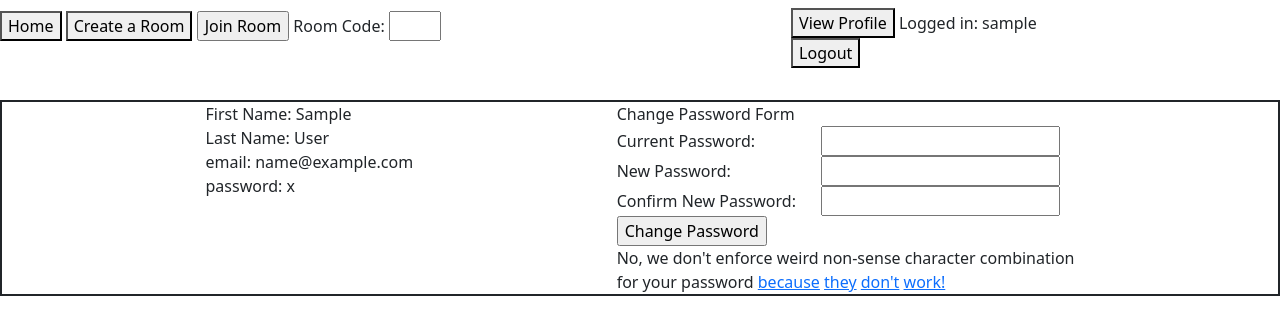
After one commit to henryh28/HackBright_Capstone, a Flask app: page /view_user_profile in a window 1280 px wide. The commit adds this page. Shown: the top 335 px of the page. Run offline with Flask 2, Linux system fonts and the light colour scheme; the visitor is signed in with stand-in values (Sample User, id 1); tables that the repository leaves empty hold one stand-in row (values such as "Sample post").

Commit message:
Implments password hashing via Bcrypt. Also user can change password. User can also view a user profile page when logged in

```diff
--- a/requirements.txt
+++ b/requirements.txt
@@ -1,9 +1,12 @@
+bcrypt==3.2.2
 blinker==1.4
 cachelib==0.6.0
 certifi==2021.10.8
+cffi==1.15.0
 charset-normalizer==2.0.12
 click==8.1.3
 Flask==2.0.1
+Flask-Bcrypt==1.0.1
 Flask-DebugToolbar==0.11.0
 Flask-Session==0.4.0
 Flask-SQLAlchemy==2.5.1
@@ -13,6 +16,7 @@ itsdangerous==2.1.2
 Jinja2==3.0.1
 MarkupSafe==2.1.1
 psycopg2-binary==2.9.3
+pycparser==2.21
 requests==2.27.1
 SQLAlchemy==1.4.18
 urllib3==1.26.9
--- a/server.py
+++ b/server.py
@@ -1,10 +1,12 @@
 """ Server for HackBright capstone project """
 
 from hashlib import new
+from multiprocessing.dummy import current_process
 from flask import Flask, render_template, request, flash, session, redirect
 from model import connect_to_db, db, User
-from flask_session import Session
 import jinja2, crud, os, requests
+from flask_bcrypt import Bcrypt
+#from flask_session import Session
 
 
 app = Flask(__name__)
@@ -33,20 +35,19 @@ def homepage():
 def login():
     """ Authenticates user for login """
 
-    if request.method == "POST":
-        uname = request.form['uname']
-        pw = request.form['password']
+    uname = request.form['uname']
+    pw = request.form['password']
 
-        existing_user = crud.get_user_by(user_name=uname)
+    existing_user = crud.get_user_by(user_name=uname)
 
-        if existing_user:
-            if pw == existing_user.password:
-                session['user'] = existing_user.user_id
-                session['user_name'] = existing_user.user_name
-            else:
-                flash("Incorrect password")
+    if existing_user:
+        if Bcrypt().check_password_hash(existing_user.password, pw):
+            session['user'] = existing_user.user_id
+            session['user_name'] = existing_user.user_name
         else:
-            flash("Incorrect credentials")
+            flash("Incorrect password")
+    else:
+        flash("Incorrect credentials")
 
     return redirect("/")
 
@@ -65,6 +66,8 @@ def logout():
 @app.route ("/account", methods=["POST", "GET"])
 def create_account():
     """ Allows for an user to create an account """
+    # GET methods retrieves form for user account creation
+    # POST method processes form from account creation
 
     if request.method == "POST":
         fname = request.form['fname']
@@ -73,14 +76,17 @@ def create_account():
         email = request.form['email']
         pw = request.form['password']
 
-        new_user = crud.get_user_by(user_name=uname)
-        if not new_user:
-            new_user = crud.get_user_by(email=email)
+        existing_user_name = crud.get_user_by(user_name=uname)
+        existing_email = crud.get_user_by(email=email)
 
-        if new_user:
-            flash("That user already exists")
-        else:
-            new_user = crud.create_user(fname, lname, uname, pw, email)
+        if existing_user_name:
+            flash("That username is already in use")
+        if existing_email:
+            flash("That email is already in use")
+
+        if not existing_email and not existing_user_name:
+            hashed_password = Bcrypt().generate_password_hash(pw).decode('UTF-8')
+            new_user = crud.create_user(fname, lname, uname, hashed_password, email)
             db.session.add(new_user)
             db.session.commit()
 
@@ -88,12 +94,42 @@ def create_account():
     else:
         return render_template("account.html")
 
+
+# View profile for current user
+@app.route ("/view_user_profile", methods=["GET","POST"])
+def view_user_profile():
+    """ Display detailed info for the logged in user """
+    # GET method displays user info
+    # POST method processes user's change password request
+
+    current_user = crud.get_user_by(user_id = session['user'])
+
+    if request.method == "GET":
+        return render_template("view_profile.html", user=current_user)
+
+    elif request.method == "POST":
+        if current_user.password == request.form['current_pw']:
+            if request.form['new_pw'] == request.form['confirm_new_pw']:
+                current_user.password = request.form['new_pw']
+                db.session.add(current_user)
+                db.session.commit()
+                flash ("Password successfully changed!")
+            else:
+                flash ("'New Password' and 'Confirm New Password' value does not match!")
+        else:
+            flash ("Invalid password, calling the Feds.")
+
+        return redirect(request.url)
+
+
 # ================= Event/Room Related =================
 
 # Create a room
 @app.route ("/create_room", methods = ["POST", "GET"])
 def create_room():
     """ Create a room to host the users and choices for this event """
+    # GET method loads form for room creation
+    # POST method processes form from room creation page
 
     if request.method == "POST":
         description = request.form['description']
--- a/static/css/styles.css
+++ b/static/css/styles.css
@@ -89,7 +89,7 @@ input[type='radio'] {
 }
 
 
-/* Item detail related*/
+/* Item detail related */
 
 .item_poster > img {
     width: 400px;
@@ -112,7 +112,7 @@ input[type='radio'] {
 }
 
 
-/* Results related*/
+/* Results related */
 #display_voting_results {
     display: flex;
     margin-left: 3em;
@@ -132,3 +132,9 @@ input[type='radio'] {
     height: 30px;
     border-color: lightcoral;
 }
+
+
+/* Form related */
+.edit_details > form > label {
+    width: 200px;
+}
--- a/static/scripts/script.js
+++ b/static/scripts/script.js
@@ -2,6 +2,7 @@
 
 // Navbar button to go to route "/"
 document.querySelector("#btn-home").addEventListener("click", () => {
+
     window.location = "/";
 })
 
@@ -9,6 +10,11 @@ document.querySelector("#btn-home").addEventListener("click", () => {
 // Navbar button to create a room
 document.querySelector("#btn-create-room").addEventListener("click", () => {
     window.location = "/create_room";
+})
+
+// Navbar button to view user profile
+document.querySelector("#btn-view-user-profile").addEventListener("click", () => {
+    window.location = "/view_user_profile";
 })
 
 
--- a/templates/base.html
+++ b/templates/base.html
@@ -16,25 +16,28 @@
     <body>
         {% block nav %}
             <div name='nav_bar' class='navbar'>
-                <button class="col-md-1" id="btn-home">Home</button>
-                <button class="col-md-1" id='btn-create-room'>Create a Room</button>
+                <!-- Left side Menu items -->
+                <div class="menuitems">
                     <form method="POST">
+                        <button type="button" id="btn-home">Home</button>
+                        <button type="button" id='btn-create-room'>Create a Room</button>
                         <input type="submit" formaction = "/room/code" value="Join Room">
                         <label for="room_code">Room Code: </label>
-                    <input type="text" id="btn-room-code" name="room_code" class="col-md-2" maxlength="4">
+                        <input type="text" id="btn-room-code" name="room_code" class="col-md-1" maxlength="4">
                     </form><br>
+                </div>
 
 
-                <div class="col-md-1"></div>
-
+                <!-- Right side user related UI elements -->
+                <div class="user_status col-md-5">
                     {% if session['user'] %}
-                    <div class="col-md-5">
-                        <div class = "offset-md-5">Logged in: {{ session['user_name'] }}
-                            <button class="offset-md-5" id='btn-logout'>Logout</button>
-                        </div>
+                        <div class="col-md-7 offset-md-1">
+                            <button type="button" id="btn-view-user-profile">View Profile</button>
+                            Logged in: {{ session['user_name'] }}
+                            &emsp;<button id="btn-logout">Logout</button>
                         </div>
                     {% else %}
-                <div class="col-md-5">
+                    <div>
                         <form method="POST">
                             <label for="uname">Username: </label>
                             <input type="text" id="uname" name="uname">
@@ -44,6 +47,7 @@
                         </form><br>
                     </div>
                     {% endif %}
+                </div>
 
             </div>
         {% endblock %}
--- /dev/null
+++ b/templates/view_profile.html
@@ -0,0 +1,33 @@
+{% extends 'base.html' %}
+
+{% block title %} Profile Page {% endblock %}
+
+
+{% block body %}
+
+    <div class="flex_container">
+        <div class="user_info_details">
+            First Name: {{ user.first_name }} <br>
+            Last Name: {{ user.last_name }} <br>
+            email: {{ user.email }} <br>
+            password: {{ user.password }} <br>
+
+        </div>
+
+        <div class="edit_details">
+            Change Password Form<br>
+            <form action="/view_user_profile" method="POST">
+                <label>Current Password:</label> <input type="text" name="current_pw" maxlength="50"><br>
+                <label>New Password:</label> <input type="text" name="new_pw" maxlength="50"><br>
+                <label>Confirm New Password:</label> <input type="text" name="confirm_new_pw" maxlength="50"><br>
+                <input type="submit" value="Change Password">
+            </form>
+            No, we don't enforce weird non-sense character combination <br>
+            for your password <a href="https://www.explainxkcd.com/wiki/index.php/936:_Password_Strength">because</a>
+            <a href="https://gizmodo.com/the-guy-who-invented-those-annoying-password-rules-now-1797643987">they</a>
+            <a href="https://www.technologyreview.com/2015/10/19/165746/youve-been-misled-about-what-makes-a-good-password/">don't</a>
+            <a href="https://www.eventsentry.com/blog/2011/08/why-complex-passwords-can-be-i.html">work!</a>
+
+        </div>
+    </div>
+{% endblock %}
```
Also changed, not shown: seed_database.py (+12 -5 lines). Lines whose indentation alone changed are shown as unchanged.
